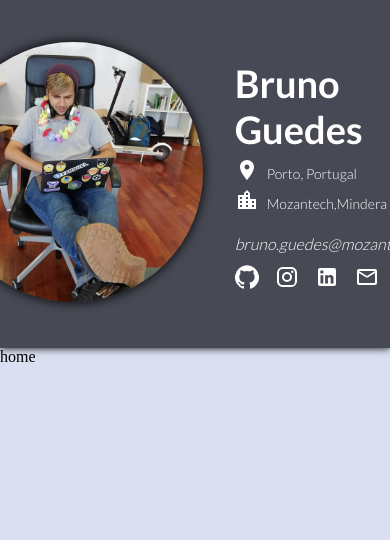
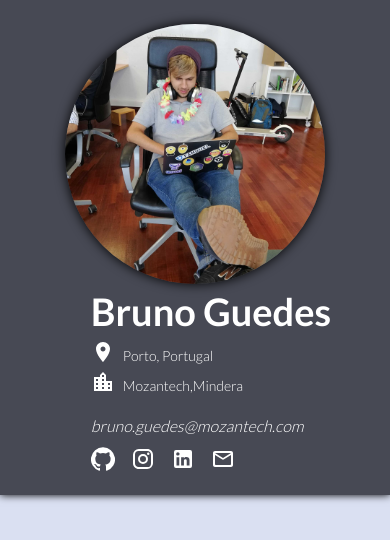
Before and after one commit to bguedes-moz/blog, a React (Create React App) app: page / in a window 390 px wide. Shown: the top 540 px of the page. Built offline with nearby package versions, Linux system fonts and the light colour scheme.

Commit message:
mobile display

```diff
--- a/src/components/header/styled-components.ts
+++ b/src/components/header/styled-components.ts
@@ -4,7 +4,7 @@ import styled from "styled-components";
 
 export const Container = styled.header`
   position: fixed;
-  height: 300px;
+  min-height: 300px;
   width: 100%;
   padding: 24px 0;
   display: flex;
@@ -16,29 +16,14 @@ export const Container = styled.header`
 
 export const  InfoContainer = styled.div`
   display: flex;
+  justify-content: center;
+  flex-wrap: wrap;
 `;
 
 export const AvatarContainer = styled.div`
   position: relative;
 `;
 
-/*
-
-  :hover {
-
-    img {
-      width: 320px;
-      height: 320px;
-      box-shadow: 0 0 36px ${COLORS.WHITE};
-    }
-
-    div {
-      opacity: 1;
-    }
-
-  }
-
-*/
 
 export const Avatar = styled.img`
   width: 260px;
```
Also changed, not shown: src/components/header/index.tsx (+0 -13 lines).
